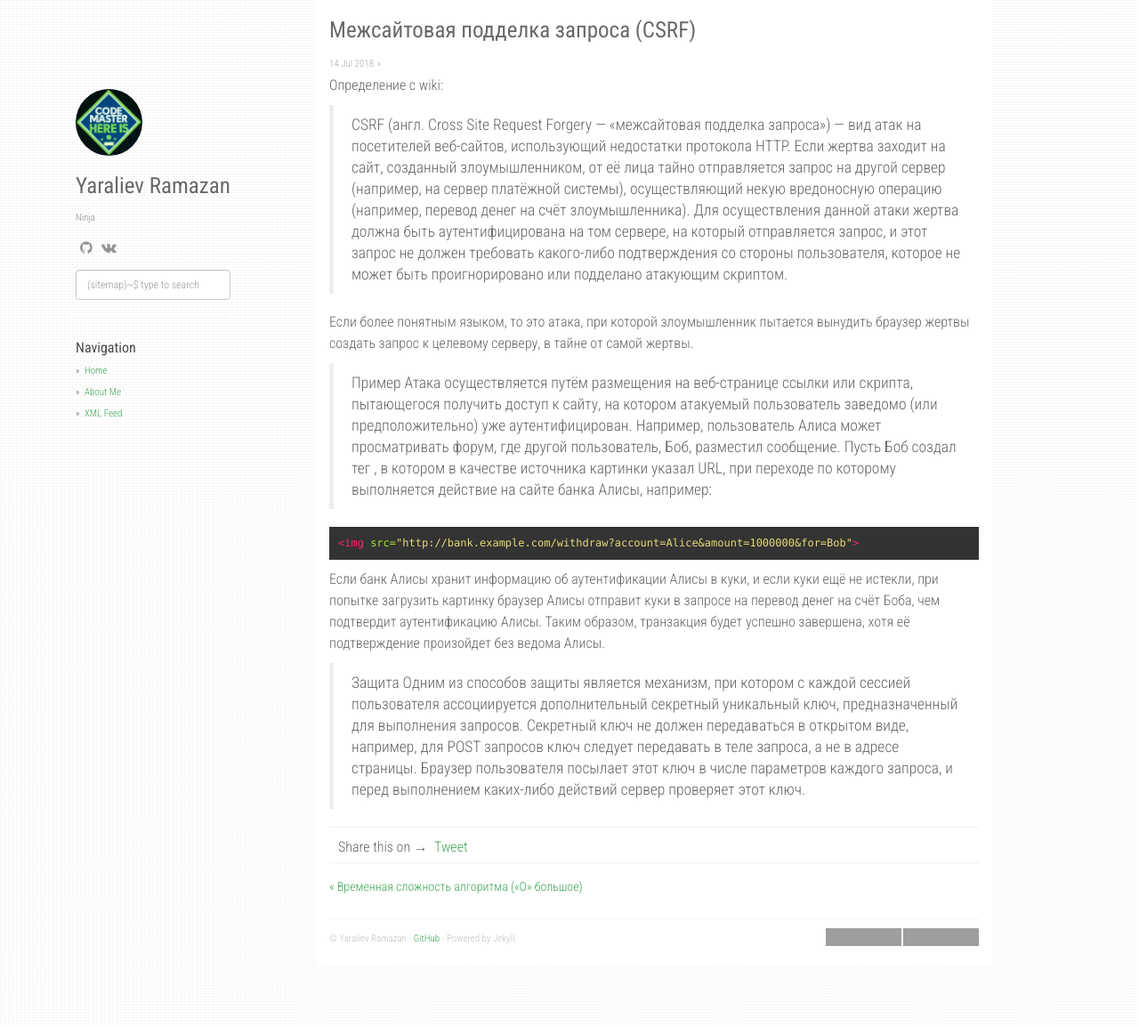
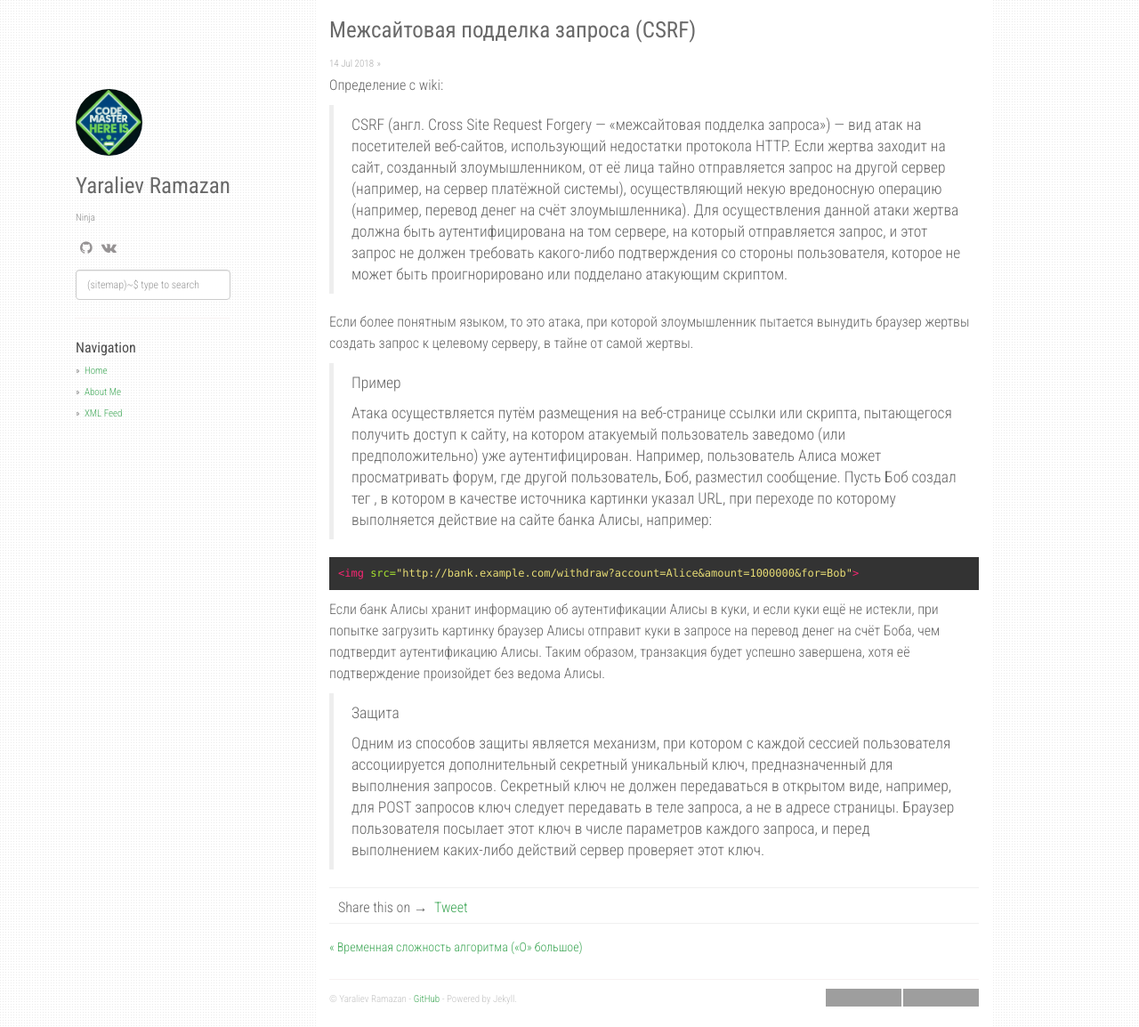
Before and after one commit to orion122/orion1222.github.io, a Jekyll site: the page built from _posts/2018-07-14-CSRF.md, in a window 1280 px wide and 1154 px high. Shown: the whole window at 89% size. Built offline with Jekyll 4.4.1, drawn with Linux system fonts in a browser that asks for light colours; nearby versions of some CDN libraries; comment, search, counter and statistics services are not loaded; grey boxes are pictures that could not be loaded.

```diff
--- a/_posts/2018-07-14-CSRF.md
+++ b/_posts/2018-07-14-CSRF.md
@@ -8,9 +8,11 @@ title:  "Межсайтовая подделка запроса (CSRF)"
 Если более понятным языком, то это атака, при которой злоумышленник пытается вынудить браузер жертвы создать запрос к целевому серверу, в тайне от самой жертвы.
 
 > Пример
-Атака осуществляется путём размещения на веб-странице ссылки или скрипта, пытающегося получить доступ к сайту, на котором атакуемый пользователь заведомо (или предположительно) уже аутентифицирован. Например, пользователь Алиса может просматривать форум, где другой пользователь, Боб, разместил сообщение. Пусть Боб создал тег <img>, в котором в качестве источника картинки указал URL, при переходе по которому выполняется действие на сайте банка Алисы, например: {% highlight html %}
+>
+>Атака осуществляется путём размещения на веб-странице ссылки или скрипта, пытающегося получить доступ к сайту, на котором атакуемый пользователь заведомо (или предположительно) уже аутентифицирован. Например, пользователь Алиса может просматривать форум, где другой пользователь, Боб, разместил сообщение. Пусть Боб создал тег <img>, в котором в качестве источника картинки указал URL, при переходе по которому выполняется действие на сайте банка Алисы, например: {% highlight html %}
 <img src="http://bank.example.com/withdraw?account=Alice&amount=1000000&for=Bob">
 {% endhighlight %} Если банк Алисы хранит информацию об аутентификации Алисы в куки, и если куки ещё не истекли, при попытке загрузить картинку браузер Алисы отправит куки в запросе на перевод денег на счёт Боба, чем подтвердит аутентификацию Алисы. Таким образом, транзакция будет успешно завершена, хотя её подтверждение произойдет без ведома Алисы.
 
 > Защита
-Одним из способов защиты является механизм, при котором с каждой сессией пользователя ассоциируется дополнительный секретный уникальный ключ, предназначенный для выполнения запросов. Секретный ключ не должен передаваться в открытом виде, например, для POST запросов ключ следует передавать в теле запроса, а не в адресе страницы. Браузер пользователя посылает этот ключ в числе параметров каждого запроса, и перед выполнением каких-либо действий сервер проверяет этот ключ.
+>
+> Одним из способов защиты является механизм, при котором с каждой сессией пользователя ассоциируется дополнительный секретный уникальный ключ, предназначенный для выполнения запросов. Секретный ключ не должен передаваться в открытом виде, например, для POST запросов ключ следует передавать в теле запроса, а не в адресе страницы. Браузер пользователя посылает этот ключ в числе параметров каждого запроса, и перед выполнением каких-либо действий сервер проверяет этот ключ.
```
